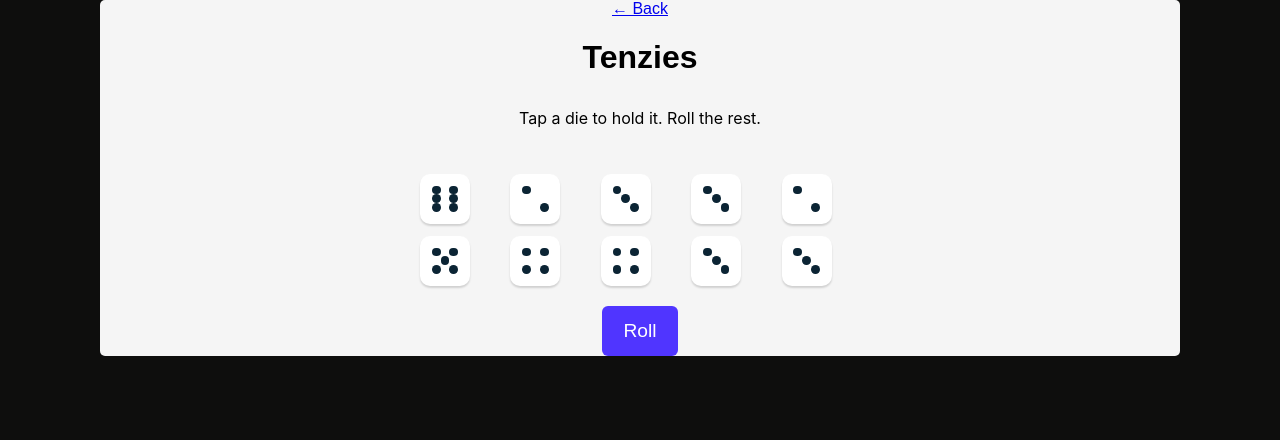
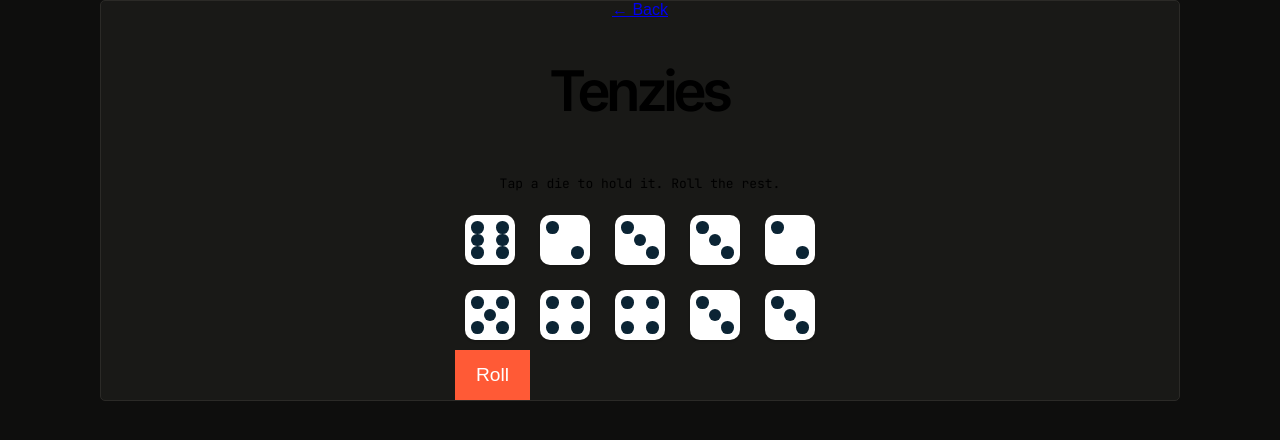
Before and after one commit to Amandecoe/React-Practice, a React (Vite) app in the folder tenzies/: page /play in a window 1280 px wide. Shown: the top 440 px of the page. Built offline with nearby package versions, Linux system fonts and the light colour scheme.

Commit message:
added section to the main code

```diff
--- a/tenzies/src/index.css
+++ b/tenzies/src/index.css
@@ -9,31 +9,31 @@ body {
 }
 
 main {
-    background-color: #F5F5F5;
+    background-color: #191917;
     height: 100%;
     border-radius: 5px;
     display: flex;
     flex-direction: column;
     justify-content: space-evenly;
     align-items: center;
+    border: 1px solid #2B2A27;
 }
 .instructions {
-    font-family: 'Inter', sans-serif;
+    font-family: 'JetBrains mono', sans-serif;
     font-weight: 400;
-    margin-top: 0;
+    font-size: 13px;
     text-align: center;
-    padding:10px;
 }
 .dice-container {
   display: grid;
   grid-template-columns: repeat(5, 1fr);
-  gap: 12px;
-  max-width: 480px;
-  width: 100%;
-  padding:20px;
+  gap: 25px;
+  max-width: 900px;
+  padding: 10px;
+  height: auto;
 }
 .die {
-  padding: 15%;
+  padding: 12%;
   border: 0;
   border-radius: 16%;
   background: #f5f7fa;
@@ -73,8 +73,7 @@ button.roll-dice{
   width: auto;
   padding: 6px 21px;
   border: none;
-  border-radius: 6px;
-  background-color: #5035ff;
+  background-color: #FF5A36;
   color:white;
   font-size: 1.2rem;
 }
@@ -90,3 +89,9 @@ hr{
   color:#2B2A27;
   opacity: 15%;
 }
+.title{
+  font-size: 56px;
+  font-weight: 600;
+  letter-spacing: -0.04em;
+  font-family: 'Inter Tight';
+}
--- a/tenzies/src/pages/Game.jsx
+++ b/tenzies/src/pages/Game.jsx
@@ -58,12 +58,15 @@ export default function Game() {
             {gameWon && <Confetti/>}
             <h1 className="title">Tenzies</h1>
             <p className="instructions">Tap a die to hold it. Roll the rest.</p>
+
+            <section>
             <div className="dice-container">
                 {diceElements}
             </div>
             <button ref={buttonRef} className="roll-dice"onClick={rollDice}>
                 {gameWon ? "New Game" : "Roll"}
                 </button>
+            </section>
         </main>
     )
 }
```
